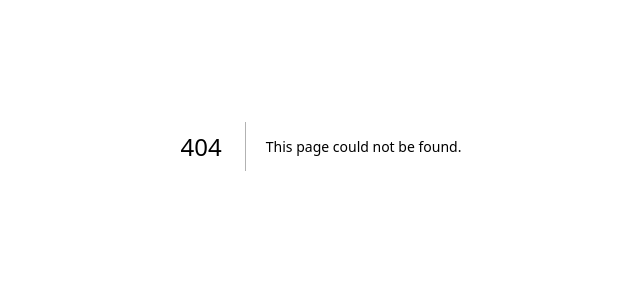
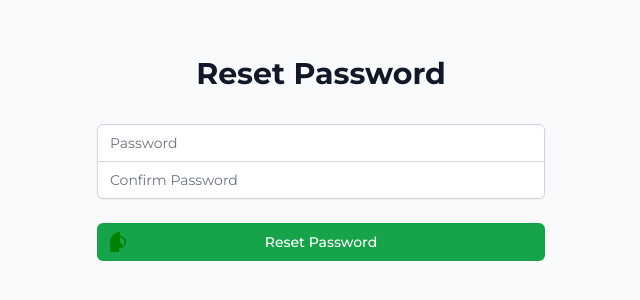
Before and after one commit to RPL02MKM/RPL02MKM-TIK204-2023-B-SiBiSa-Frontend, a Next.js app: page /reset_paswword in a window 1280 px wide. Before the commit this address had no page. Shown: the part 254-554 px from the top of the page, without its empty margins (319-959 px from the left). Built offline with nearby package versions, Linux system fonts and the light colour scheme.

Commit message:
Membuat halaman reset paswword

```diff
--- /dev/null
+++ b/src/pages/reset_paswword.js
@@ -0,0 +1,89 @@
+import { useState } from 'react';
+
+const ResetPassword = () => {
+  const [password, setPassword] = useState('');
+  const [confirmPassword, setConfirmPassword] = useState('');
+
+  const handleSubmit = (e) => {
+    e.preventDefault();
+    // Kode untuk mengirim permintaan reset password akan ditambahkan di sini
+    console.log('Password berhasil direset');
+  };
+
+  return (
+    <div className="min-h-screen flex items-center justify-center bg-gray-50 py-12 px-4 sm:px-6 lg:px-8">
+      <div className="max-w-md w-full space-y-8">
+        <div>
+          <h2 className="mt-6 text-center text-3xl font-extrabold text-gray-900">
+            Reset Password
+          </h2>
+        </div>
+        <form className="mt-8 space-y-6" onSubmit={handleSubmit}>
+          <input type="hidden" name="remember" defaultValue="true" />
+          <div className="rounded-md shadow-sm -space-y-px">
+            <div>
+              <label htmlFor="password" className="sr-only">
+                Password
+              </label>
+              <input
+                id="password"
+                name="password"
+                type="password"
+                autoComplete="new-password"
+                required
+                value={password}
+                onChange={(e) => setPassword(e.target.value)}
+                className="appearance-none rounded-none relative block w-full px-3 py-2 border border-gray-300 placeholder-gray-500 text-gray-900 rounded-t-md focus:outline-none focus:ring-indigo-500 focus:border-indigo-500 focus:z-10 sm:text-sm"
+                placeholder="Password"
+              />
+            </div>
+            <div>
+              <label htmlFor="confirm-password" className="sr-only">
+                Confirm Password
+              </label>
+              <input
+                id="confirm-password"
+                name="confirm-password"
+                type="password"
+                autoComplete="new-password"
+                required
+                value={confirmPassword}
+                onChange={(e) => setConfirmPassword(e.target.value)}
+                className="appearance-none rounded-none relative block w-full px-3 py-2 border border-gray-300 placeholder-gray-500 text-gray-900 rounded-b-md focus:outline-none focus:ring-indigo-500 focus:border-indigo-500 focus:z-10 sm:text-sm"
+                placeholder="Confirm Password"
+              />
+            </div>
+          </div>
+
+          <div>
+            <button
+              type="submit"
+              className="group relative w-full flex justify-center py-2 px-4 border border-transparent text-sm font-medium rounded-md text-white bg-indigo-600 hover:bg-indigo-700 focus:outline-none focus:ring-2 focus:ring-offset-2 focus:ring-indigo-500"
+              style={{ backgroundColor: '#16A34A' }}
+            >
+              <span className="absolute left-0 inset-y-0 flex items-center pl-3">
+                <svg
+                  className="h-5 w-5 text-indigo-500 group-hover:text-indigo-400"
+                  xmlns="http://www.w3.org/2000/svg"
+                  viewBox="0 0 20 20"
+                  fill="green"
+                  aria-hidden="true"
+                >
+                  <path
+                    fillRule="evenodd"
+                    d="M10 0C4.477 0 0 4.477 0 10s4.477 100 10-4.477 10-10S4.477 0 10 0zm1.67 14.952a7.48 7.48 0 01-3.37 1.048c-1.88 0-3.593-.663-4.933-1.757A7.494 7.494 0 012.51 10c0-2.04.825-3.895 2.157-5.23A7.494 7.494 0 0110 2.51a7.494 7.494 0 015.23 2.26A7.477 7.477 0 0115.49 10a7.477 7.477 0 01-1.11 3.918l1.28 1.28a1.5 1.5 0 11-2.122 2.122l-1.28-1.28zm-1.67-4.952c.92 0 1.778-.317 2.45-.846l1.464 1.463a3.503 3.503 0 00-4.414-.03l-1.263-1.264A4.96 4.96 0 008.17 9.733L9.633 8.27A3.47 3.47 0 0110 7.671c1.02 0 1.96.44 2.605 1.136l1.263 1.264a4.96 4.96 0 00-2.596.882l-1.464-1.463a2.482 2.482 0 013.308-.03l1.281 1.281c.62-.663.966-1.505.966-2.394a3.495 3.495 0 00-3.493-3.5 3.495 3.495 0 00-3.5 3.5 3.495 3.495 0 003.5 3.493z"
+                    clipRule="evenodd"
+                  />
+                  <path d="M10 4a6 6 0 100 12 6 6 0 000-12zm0 1.5a4.5 4.5 0 110 9 4.5 4.5 0 010-9zM8.75 11a.75.75 0 00-.75.75v2.5a.75.75 0 001.5 0v-2.5a.75.75 0 00-.75-.75zM10 11a.75.75 0 00-.75.75v2.5a.75.75 0 001.5 0v-2.5a.75.75 0 00-.75-.75zM11.25 11a.75.75 0 00-.75.75v2.5a.75.75 0 001.5 0v-2.5a.75.75 0 00-.75-.75z" />
+                </svg>
+              </span>
+              Reset Password
+            </button>
+          </div>
+        </form>
+      </div>
+    </div>
+  );
+};
+
+export default ResetPassword;
```
